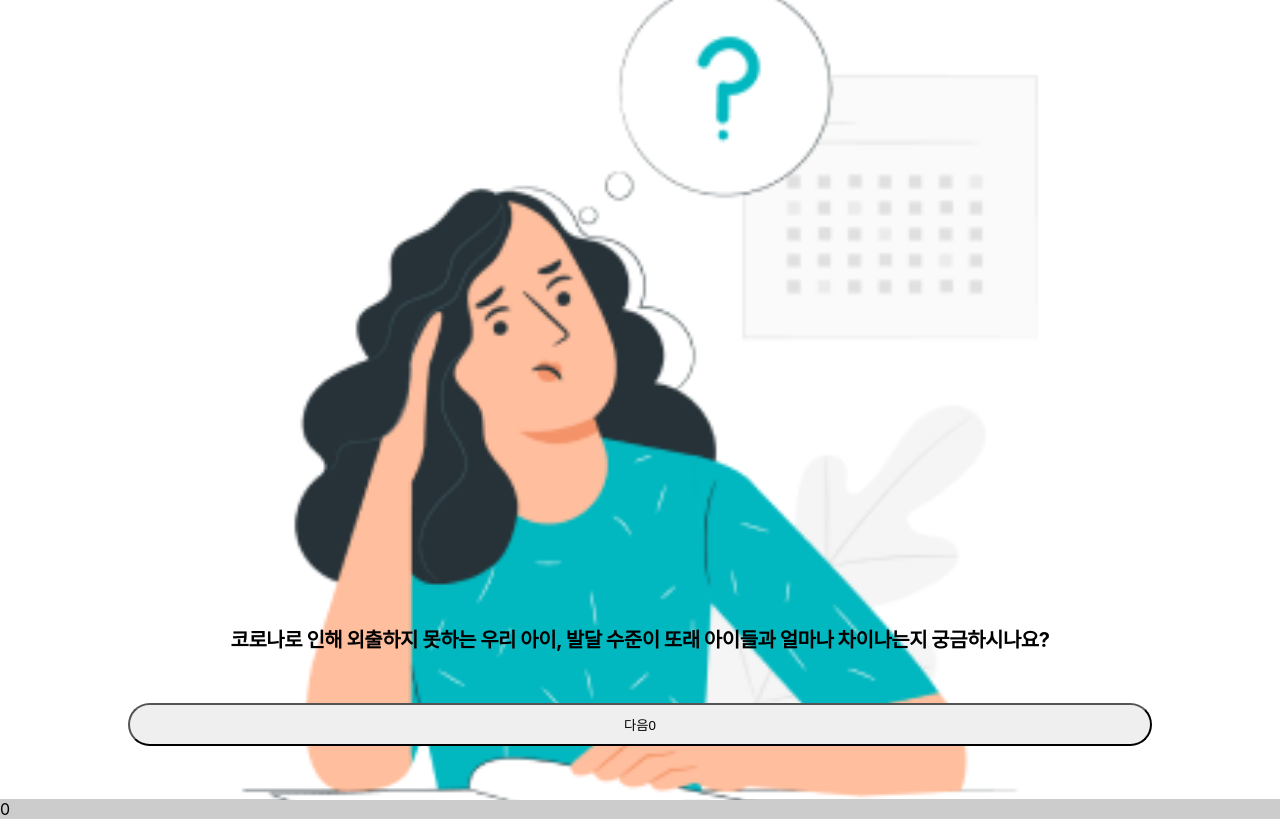
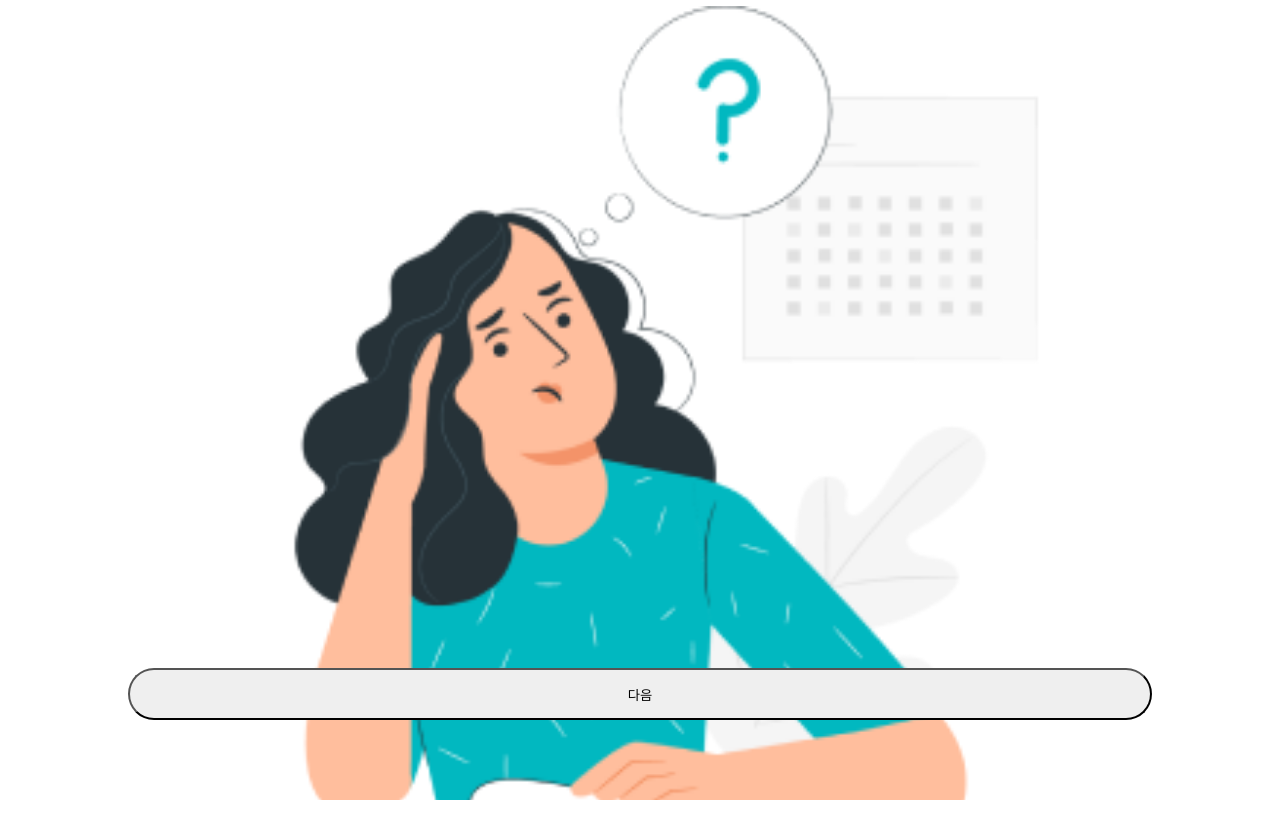
Before and after one commit to Jinypak/zik-final, a React (Create React App) app in the folder client/: page / in a window 1280 px wide. Before the commit this address led to /home. After the commit the page ends 800 px from the top, so only its background shows below. Built offline with nearby package versions, Linux system fonts and the light colour scheme.

Commit message:
update about

```diff
--- a/client/src/App.js
+++ b/client/src/App.js
@@ -47,7 +47,7 @@ function App() {
             {appIndex === 2 ? <Login /> : null}
 
             <Switch>
-                <Route
+                {/* <Route
                     exact
                     path="/"
                     render={() => (
@@ -58,7 +58,7 @@ function App() {
                             component={Home}
                         />
                     )}
-                />
+                /> */}
                 <Route
                     exact
                     path="/home"
--- a/client/src/pages/About.jsx
+++ b/client/src/pages/About.jsx
@@ -430,8 +430,41 @@ const BtnBox = styled.div`
     width: 80%;
 `;
 
+const WriteSucModal = styled.div`
+    background-color: rgba(255, 255, 255, 0.3);
+    position: fixed;
+    top: 0;
+    left: 0;
+    right: 0;
+    bottom: 0;
+
+    p {
+        position: fixed;
+        top: 30%;
+        left: 5%;
+        right: 5%;
+        bottom: 30%;
+        background-color: #fff;
+        color: #289ca4;
+        margin: 0 auto;
+        width: 100%;
+        text-align: center;
+    }
+`;
+
 function WriteSupport() {
+    const [writeBtnClick, setWriteBtnClick] = useState(false);
     let history = useHistory();
+
+    const WriteBtnEvent = () => {
+        setWriteBtnClick(true);
+        console.log(writeBtnClick);
+        // useEffect(() => {
+        //     setTimeout(() => {
+        //         history.goBack();
+        //     }, 3000);
+        // });
+    };
 
     return (
         <WriteForm>
@@ -445,8 +478,13 @@ function WriteSupport() {
             </div>
             <BtnBox>
                 <button onClick={() => history.goBack()}>취소</button>
-                <button>작성하기</button>
+                <button onClick={() => WriteBtnEvent()}>작성하기</button>
             </BtnBox>
+            {writeBtnClick === true ? (
+                <WriteSucModal>
+                    <p>작성이 완료되었습니다.</p>
+                </WriteSucModal>
+            ) : null}
         </WriteForm>
     );
 }
--- a/client/src/pages/Intro2.jsx
+++ b/client/src/pages/Intro2.jsx
@@ -8,6 +8,7 @@ const Container = styled.div`
   height: 100vh;
   display: flex;
   position: relative;
+  flex-direction: column;
   overflow: hidden;
   ${mobile({ display: "none" })}
 `;
@@ -21,13 +22,14 @@ const StartImg = styled.img`
 const Wrapper = styled.div`
   height: 100%;
   display: flex;
+  margin: 0 auto;
   transition: all 1.5s ease;
   transform: translateX(${(props) => props.slideIndex * -100}vw);
 `;
 
 const Slide = styled.div`
   width: 100vw;
-    height: 80%;
+  height: 100%;
   display: flex;
   flex-direction: column;
   align-items: center;
@@ -44,7 +46,6 @@ const ImgContainer = styled.div`
 const Image = styled.img`
   width: 80vw;
   margin-top: 50px;
-    border: 1px solid ##;
 `;
 
 const InfoContainer = styled.div`
@@ -71,8 +72,12 @@ const Desc = styled.p`
 
 const IntroBtn = styled.button`
   width: 80%;
-    padding: 10px 1px;
+  margin: 0 auto;
+  margin-top: 20px;
   border-radius: 9999px;
+  position: absolute;
+  bottom: 10%;
+  left: 10%;
 `;
 
 const Slider = (props) => {
@@ -92,6 +97,7 @@ const Slider = (props) => {
       {intro === false ? (
         <StartImg src="./img/start.png" alt=""></StartImg>
       ) : (
+        <>
           <Wrapper slideIndex={slideIndex}>
             {sliderItems.map((item) => (
               <Slide key={item.id}>
@@ -101,12 +107,13 @@ const Slider = (props) => {
                 <InfoContainer>
                   <Desc>{item.desc}</Desc>
                 </InfoContainer>
-                            <IntroBtn onClick={() => handleClick()}>
-                                {item.button}{props.appIndex}
-                            </IntroBtn>
               </Slide>
             ))}
           </Wrapper>
+          <IntroBtn onClick={() => handleClick()}>
+            {slideIndex < 2 ? <p>다음</p> : <p>시작하기</p>}
+          </IntroBtn>
+        </>
       )}
     </Container>
   );
```
Lines whose indentation alone changed are shown as unchanged.
